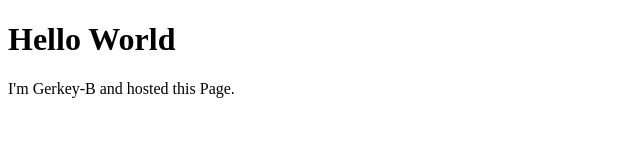
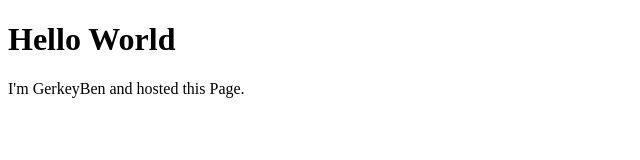
Before and after one commit to Gerkey-B/MyCustomView, a plain HTML site: page index.html in a window 1280 px wide. Shown: the full height of the page, 0-640 px from the left. Drawn offline with Linux system fonts and the light colour scheme.

Commit message:
Update index.html

```diff
--- a/index.html
+++ b/index.html
@@ -3,6 +3,6 @@
 <html>
 <body>
 	<h1>Hello World</h1>
-	<p>I'm Gerkey-B and hosted this Page.</p>
+	<p>I'm GerkeyBen and hosted this Page.</p>
 </body>
 </html>
```
